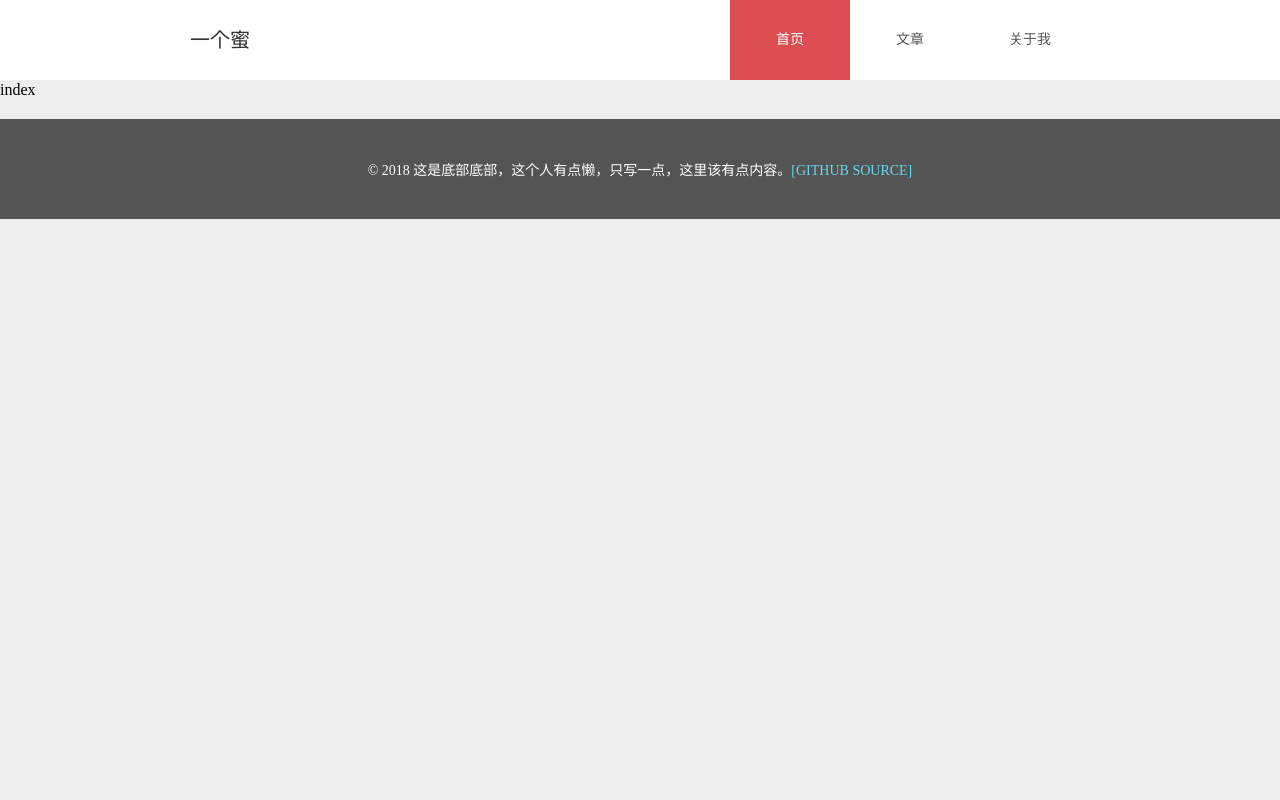
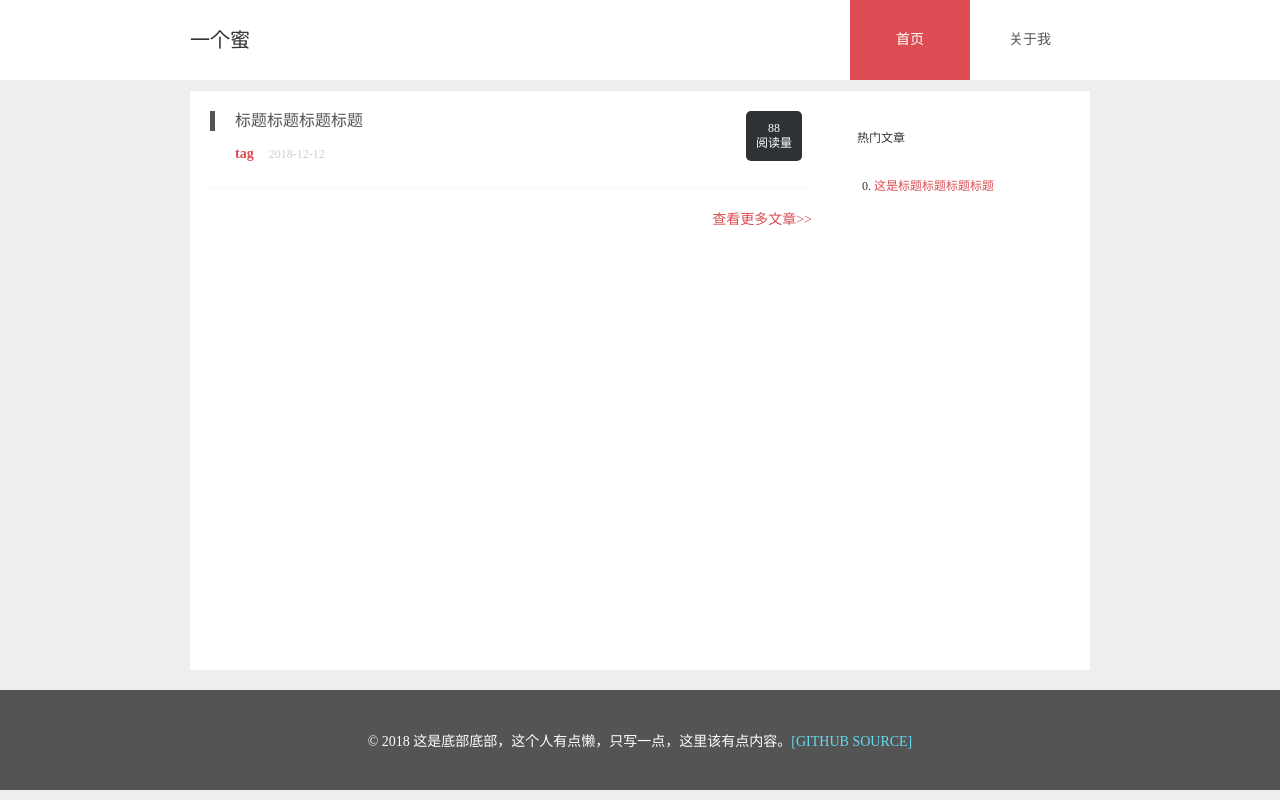
Before and after one commit to chenmimimi/blog-react, a React (Create React App) app: page / in a window 1280 px wide. Built offline with nearby package versions, Linux system fonts and the light colour scheme.

Commit message:
index增加中间内容布局

```diff
--- a/src/components/top-nav/TopNav.js
+++ b/src/components/top-nav/TopNav.js
@@ -10,11 +10,11 @@ export default class TopNav extends Component {
         path: '/',
         type: 'index',
         index: 0,
-      },{
-        title: '文章',
-        path: '/',
-        type: 'article',
-        index: 1,
+      // },{
+      //   title: '文章',
+      //   path: '/',
+      //   type: 'article',
+      //   index: 1,
       },{
         title: '关于我',
         path: '/',
--- a/src/pages/index.js
+++ /dev/null
@@ -1,14 +0,0 @@
-import React, { Component } from 'react';
-import TopNav from '../components/top-nav/TopNav'
-import BottomNav from '../components/bottom-nav/BottomNav'
-export default class Index extends Component {
-  render() {
-    return (
-      <div className='index'>
-        <TopNav active='index'/>
-        index
-        <BottomNav/>
-      </div>
-    );
-  }
-}
--- /dev/null
+++ b/src/pages/index/articleList.js
@@ -0,0 +1,25 @@
+import React, { Component } from 'react';
+require('./articleList.scss')
+export default class ArticleList extends Component {
+  render() {
+    return (
+      <div className="left70">
+        <ul className="detail">
+          <li className="detail-item">
+            <a href="/detail/19/ViVO,OPPO在JS中设置transform无法正确应用问题.html" class="title">标题标题标题标题</a>
+            <p className="info">
+                <span className="category">tag</span>
+                <span className="viewpoint">
+                88<br/>
+                阅读量
+                </span>
+                <span className="datetime">2018-12-12</span>
+            </p>
+          </li>
+        </ul>
+        <a href="/article-list" className="more">查看更多文章&gt;&gt;</a>
+      </div>
+    )
+  }
+
+}
--- /dev/null
+++ b/src/pages/index/articleList.scss
@@ -0,0 +1,61 @@
+.left70 {
+    float: left;
+    width: 70%;
+    .detail{
+      overflow: hidden;
+      &-item{
+        position: relative;
+        float: left;
+        width: 100%;
+        margin-bottom: 20px;
+        padding-bottom: 10px;
+        border-bottom: 1px dotted #efefef;
+        .title {
+          width: 100%;
+          display: block;
+          box-sizing: border-box;
+          padding: 0 50px 0 20px;
+          border-left: 5px solid #545454;
+          /* text-indent: 20px; */
+          font-size: 16px;
+          color: #545454;
+          text-decoration: none;
+          line-height: 20px;
+        }
+        .info {
+          padding: 10px 0;
+          padding-left: 25px;
+          font-size: 12px;
+          color: #545454;
+          line-height: 25px;
+          .category {
+            font-weight: bold;
+            color: #db4d52;
+            font-size: 14px;
+          }
+          .viewpoint {
+            position: absolute;
+            background-color: #2e3235;
+            color: #fff;
+            top: 0px;
+            padding: 10px;
+            border-radius: 5px;
+            text-align: center;
+            right: 10px;
+            font-size: 12px;
+            line-height: 15px;
+          }
+          .datetime {
+            padding-left: 15px;
+            color: #ccc;
+          }
+        }
+      }
+    }
+    .more {
+      display: block;
+      width: 100%;
+      text-align: right;
+      color: #db4d52;
+    }
+  }
--- /dev/null
+++ b/src/pages/index/extraDetail.js
@@ -0,0 +1,31 @@
+
+
+import React, { Component } from 'react';
+require('./extraDetail.scss')
+export default class ExtraDetail extends Component {
+  render() {
+    return (
+      <div className="rightDetail">
+        <p className="title">
+            热门文章
+        </p>
+        <ul className="link">
+          <li>
+            0. <a>这是标题标题标题标题</a>
+          </li>
+        </ul>
+        {/* <p className="title">
+          友情链接
+        </p>
+        <ul className="link">
+          <li><a href="http://github.com/chenmimimi">一个蜜</a></li>
+        </ul>
+        <p className="title">
+            扫码赞助
+        </p> */}
+        <p className="price">
+        </p>
+      </div>
+    )
+  }
+}
--- /dev/null
+++ b/src/pages/index/extraDetail.scss
@@ -0,0 +1,27 @@
+.rightDetail {
+    float: left;
+    width: 30%;
+    padding-left: 40px;
+    color: #2e3235;
+    line-height: 35px;
+    box-sizing: border-box;
+    font-size: 12px;
+    .title {
+      margin-top: 10px;
+      font-size: 12px;
+      text-indent: 5px;
+    }
+    .link {
+      list-style: none;
+      padding: 20px 0;
+      line-height: 20px;
+      padding-left: 10px;
+      overflow: hidden;
+      li {
+        margin-bottom: 10px;
+        a {
+          color: #db4d52;
+        }
+      }
+    }
+  }
--- /dev/null
+++ b/src/pages/index/index.js
@@ -0,0 +1,23 @@
+import React, { Component } from 'react';
+import TopNav from '../../components/top-nav/TopNav'
+import BottomNav from '../../components/bottom-nav/BottomNav'
+import ArticleList from './articleList';
+import ExtraDetail from './extraDetail'
+require('./index.scss')
+export default class Index extends Component {
+  render() {
+    return (
+      <div className='index'>
+        <TopNav active='index'/>
+        <div className="width900 article clear">
+          <ArticleList/>
+          <ExtraDetail/>
+          <div className="width900 photo clear">
+
+          </div>
+        </div>
+        <BottomNav/>
+      </div>
+    );
+  }
+}
--- /dev/null
+++ b/src/pages/index/index.scss
@@ -0,0 +1,10 @@
+.index{
+  .article {
+    padding: 20px;
+    margin-top: 10px;
+    background-color: #fff;
+    font-size: 14px;
+    box-sizing: border-box;
+    min-height: calc(100vh - 221px)
+  }
+}
```
